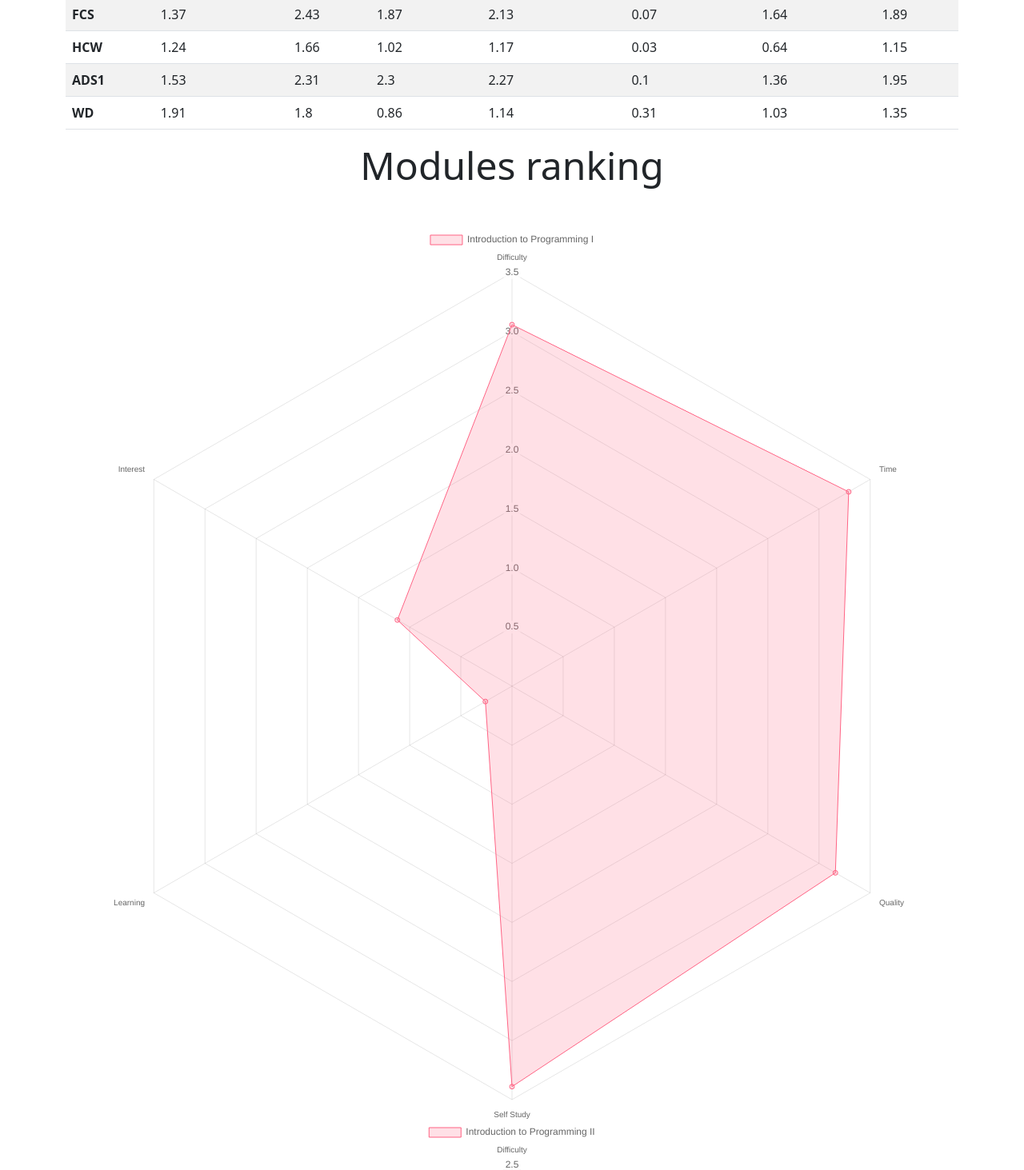
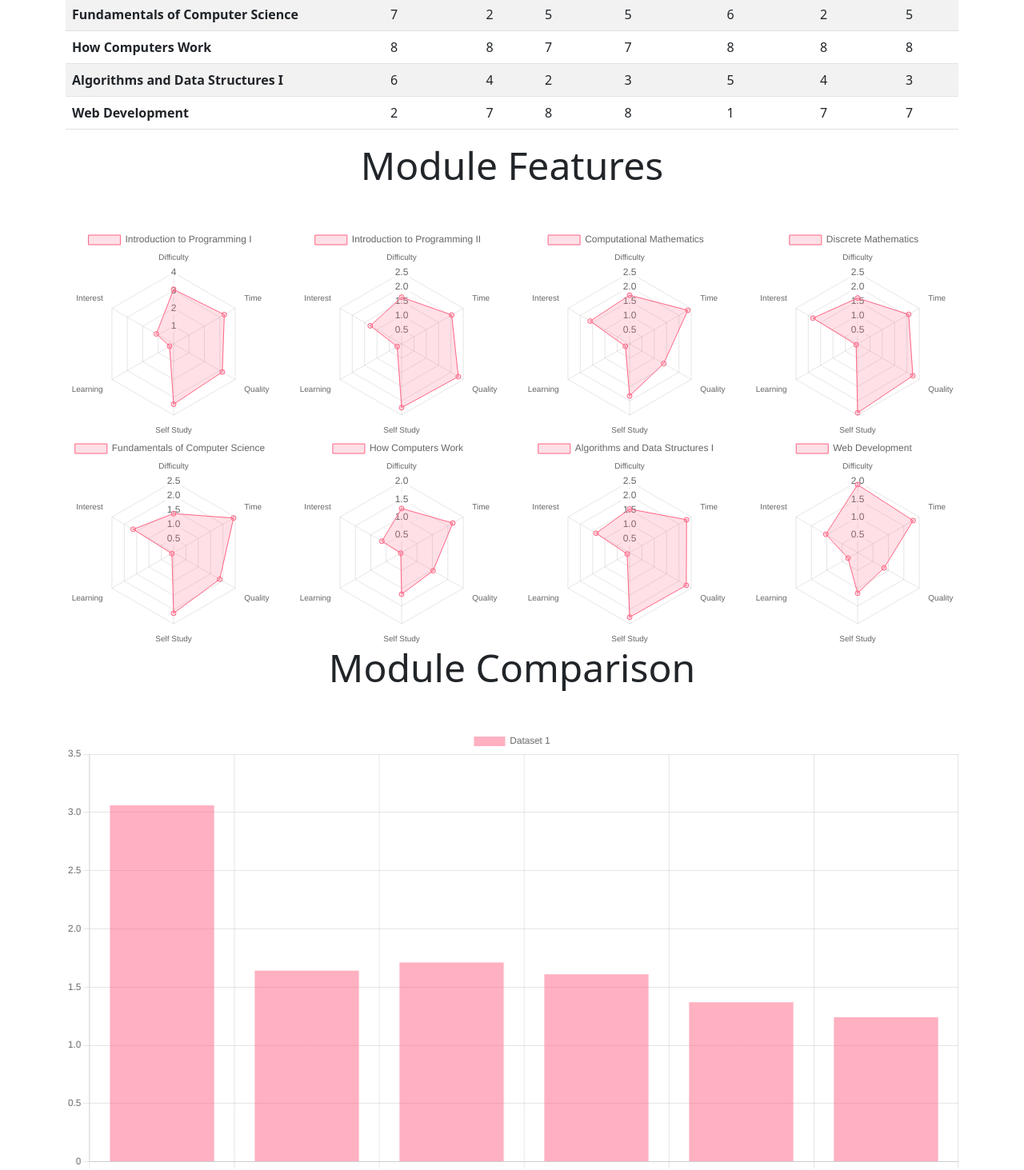
Before and after one commit to jberkovica/SeshMap, a React (Create React App) app: page /ranking in a window 1280 px wide. Shown: the part 1280-2743 px from the top of the page at 80% size. Built offline with nearby package versions, Linux system fonts and the light colour scheme.

Commit message:
Ranking In Progress

```diff
--- /dev/null
+++ b/src/components/BarChart.js
@@ -0,0 +1,51 @@
+import React from 'react';
+import {
+  Chart as ChartJS,
+  CategoryScale,
+  LinearScale,
+  BarElement,
+  Title,
+  Tooltip,
+  Legend,
+} from 'chart.js';
+import { Bar } from 'react-chartjs-2';
+
+ChartJS.register(
+  CategoryScale,
+  LinearScale,
+  BarElement,
+  Title,
+  Tooltip,
+  Legend
+);
+
+
+
+export function BarChart({ dataArray, labels, title }){
+    const data = {
+        responsive: true,
+        labels: labels,
+        datasets: [
+            {
+              label: 'Dataset 1',
+              data: dataArray,
+              backgroundColor: 'rgba(255, 99, 132, 0.5)',
+            },
+            // {
+            //   label: 'Dataset 2',
+            //   data: dataArray,
+            //   backgroundColor: 'rgba(53, 162, 235, 0.5)',
+            // },
+        ],
+        plugins: {
+            legend: {
+              position: 'top'
+            },
+            title: {
+              display: true,
+              text: title,
+            },
+          },
+      };
+      return <Bar data={data} />;
+}
--- a/src/pages/Ranking.js
+++ b/src/pages/Ranking.js
@@ -1,6 +1,7 @@
 import React, { useState } from "react";
 import LevelSelector from "./../components/LevelSelector";
-import { RadarChart}  from "./../components/RankingCharts";
+import { RadarChart}  from "../components/RadarChart";
+import { BarChart} from "../components/BarChart";
 import { modules } from "../modules";
 import {
     getModuleDifficultyAverage,
@@ -18,8 +19,6 @@ import {
     getModuleInterestTotal,
     getModuleCombinedTotal,
 } from "../helpers";
-
-// import { getModuleDifficultyTotal, getModuleDifficultyAverage } from "../helpers";
 
 function Ranking() {
     const [selectedLevel, setSelectedLevel] = useState("Level4");
@@ -91,22 +90,15 @@ const TableWithModuleData = ({ selectedLevelData }) => {
     return tableRows;
 };
 
+
+
 const TableWithModuleRanking = ({ selectedLevelData }) => {
-    /* This is temporary data for testing puproses */
-    /* <p>
-        Difficulty total (sum):{" "}
-        {getModuleDifficultyTotal(selectedModuleData.name)}
-    </p>
-    <p>
-        Difficulty average:{" "}
-        {getModuleDifficultyAverage(selectedModuleData.name)}
-    </p> */
-
     // TODO: implement functions to retrive module position
     // TODO: implelemt sorting in table by name or ranking, can me done with react-bootstrap-table-next
-
+    const moduledetails = []
     const tableRows = [];
 
+    // Creating the dictionary of all modules for future ranking purposes
     for (const moduleKey in selectedLevelData) {
         const module = selectedLevelData[moduleKey];
         const ModuleDifficultyAverage = parseFloat(getModuleDifficultyAverage(module.name))
@@ -117,17 +109,43 @@ const TableWithModuleRanking = ({ selectedLevelData }) => {
         // const ModuleAppreciationAverage = parseFloat(getModuleAppreciationAverage(module.name))
         const ModuleInterestAverage = parseFloat(getModuleInterestAverage(module.name))
         const ModuleCombinedAverage = (ModuleDifficultyAverage+ModuleTimeAverage+ModuleQualityAverage+ModuleSelfStudyAverage+ModuleInterestAverage)/5
+        // Create an object to be pushed into moduledetails
+        const newModule = {
+            name: module.name,
+            values: [ModuleDifficultyAverage, ModuleTimeAverage, ModuleQualityAverage, ModuleSelfStudyAverage, ModuleLearningAverage, ModuleInterestAverage, ModuleCombinedAverage]
+        }
+        moduledetails.push(newModule)
+    }
+
+    // Create a variable that sees how many metrics needed to be ranked
+    // Calculates the no. based on the first module and assume others are the same
+    const valueCount = moduledetails[0].values.length;
+    const metrics = ['difficulty', 'time', 'quality', 'selfstudy', 'learning', 'interest', 'total']
+    for (let valueIndex = 0; valueIndex < valueCount; valueIndex++) {
+        // Sort modules based on the value at the current index
+        moduledetails.sort((a, b) => b.values[valueIndex] - a.values[valueIndex]);
+
+        // Assign rankings for the current value index
+        moduledetails.forEach((module, index) => {
+            module[`${metrics[valueIndex]}rank`] = index + 1;
+        });
+    }
+
+    // After ranking, push the data into table rows
+    for (const moduleKey in selectedLevelData) {
+        const moduleName = selectedLevelData[moduleKey].name;
+        const extractedModule = moduledetails.find(module => module.name === moduleName)
         tableRows.push(
             <tr key={moduleKey}>
-                <th scope="row">{module.id}</th>
-                <td>{ModuleDifficultyAverage}</td>
-                <td>{ModuleTimeAverage}</td>
-                <td>{ModuleQualityAverage}</td>
-                <td>{ModuleSelfStudyAverage}</td>
-                <td>{ModuleLearningAverage}</td>
+                <th scope="row">{moduleName}</th>
+                <td>{extractedModule.difficultyrank}</td>
+                <td>{extractedModule.timerank}</td>
+                <td>{extractedModule.qualityrank}</td>
+                <td>{extractedModule.selfstudyrank}</td>
+                <td>{extractedModule.learningrank}</td>
                 {/* <td>{ModuleAppreciationAverage}</td> */}
-                <td>{ModuleInterestAverage}</td>
-                <td>{ModuleCombinedAverage.toFixed(2)}</td>
+                <td>{extractedModule.interestrank}</td>
+                <td>{extractedModule.totalrank}</td>
             </tr>
         );
     }
@@ -135,7 +153,7 @@ const TableWithModuleRanking = ({ selectedLevelData }) => {
 };
 
 
-const Charting = ({ module }) => {
+const RadarCharts = ({ module }) => {
     const dataArray = [parseFloat(getModuleDifficultyAverage(module.name)),
                         parseFloat(getModuleTimeAverage(module.name)),
                         parseFloat(getModuleQualityAverage(module.name)),
@@ -147,6 +165,33 @@ const Charting = ({ module }) => {
 }
 
 
+const BarChartsDisplay = ({selectedLevelData}) => {
+    const moduleArray = []
+    for (const moduleKey in selectedLevelData){
+        moduleArray.push(selectedLevelData[moduleKey].name)
+    }
+    const labels = ['Difficulty', 'Time', 'Quality', 'Self Study', 'Learning', 'Interest'];
+    const metricArray = []
+    for (var i = 0; i < moduleArray.length; i++){
+        metricArray.push([])
+    }
+    moduleArray.forEach((module) => {
+        metricArray[0].push(parseFloat(getModuleDifficultyAverage(module)))
+        metricArray[1].push(parseFloat(getModuleTimeAverage(module)))
+        metricArray[2].push(parseFloat(getModuleQualityAverage(module)))
+        metricArray[3].push(parseFloat(getModuleSelfStudyAverage(module)))
+        metricArray[4].push(parseFloat(getModuleLearningAverage(module)))
+        metricArray[5].push(parseFloat(getModuleInterestAverage(module)))
+    });
+    for (var i = 0; i < moduleArray.length; i++){
+        // return <BarCharts module = {moduleArray[i]} metric = {labels[i]} />
+        console.log(metricArray[i])
+        return <BarChart dataArray={metricArray[i]} labels={labels} title ={labels[i]}/>
+    }
+}
+
+
+
 const LevelData = ({ selectedLevel }) => {
     // Accessing the name and code of the selected module
     const selectedLevelData = modules[selectedLevel];
@@ -154,7 +199,6 @@ const LevelData = ({ selectedLevel }) => {
     for (const moduleKey in selectedLevelData){
         moduleArray.push(selectedLevelData[moduleKey])
     }
-
 
     if (selectedLevelData) {
         return (
@@ -201,12 +245,26 @@ const LevelData = ({ selectedLevel }) => {
                         <TableWithModuleRanking selectedLevelData={selectedLevelData} />
                     </tbody>
                 </table>
-                <h5 className="text-center mb-5 display-5">Modules ranking</h5>
-                {moduleArray.map((module) => (
-                    <Charting module={module} />
-                ))}
-                {/* <Charting  selectedLevelData={selectedLevelData} /> */}
-                {/* <RankingCharts options={options} data={selectedLevelData}  /> */}
+
+
+                {/* Module Charts */}
+                <h5 className="text-center mb-5 display-5">Module Features</h5>
+                <div className="row mb-8">
+                    {moduleArray.map((module, index) => (
+                        <div key={index} className="col-md-3">
+                            <RadarCharts module={module} />
+                        </div>
+                    ))}
+                </div>
+                <h5 className="text-center mb-5 display-5">Module Comparison</h5>
+                <div className="row mb-4">
+                    <BarChartsDisplay selectedLevelData={selectedLevelData} />
+                    {/* {moduleArray.map((module, index) => (
+                        <div key={index} className="col-4">
+                            <BarCharts module={module} />
+                        </div>
+                    ))} */}
+                </div>
             </div>
         );
     } else {
```
Also changed, not shown: src/components/RadarChart.js (renamed from src/components/RankingCharts.js, +1 -20 lines).
